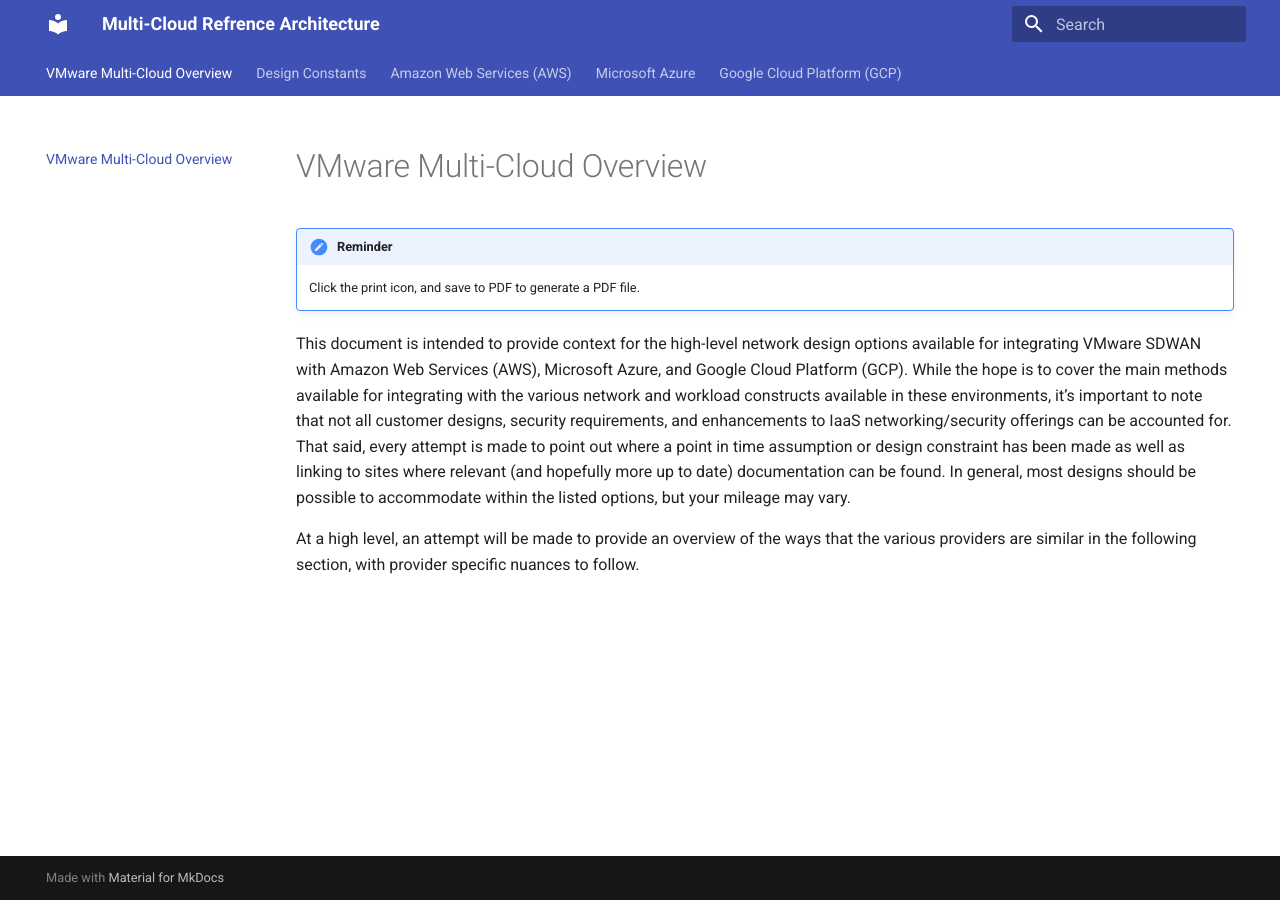
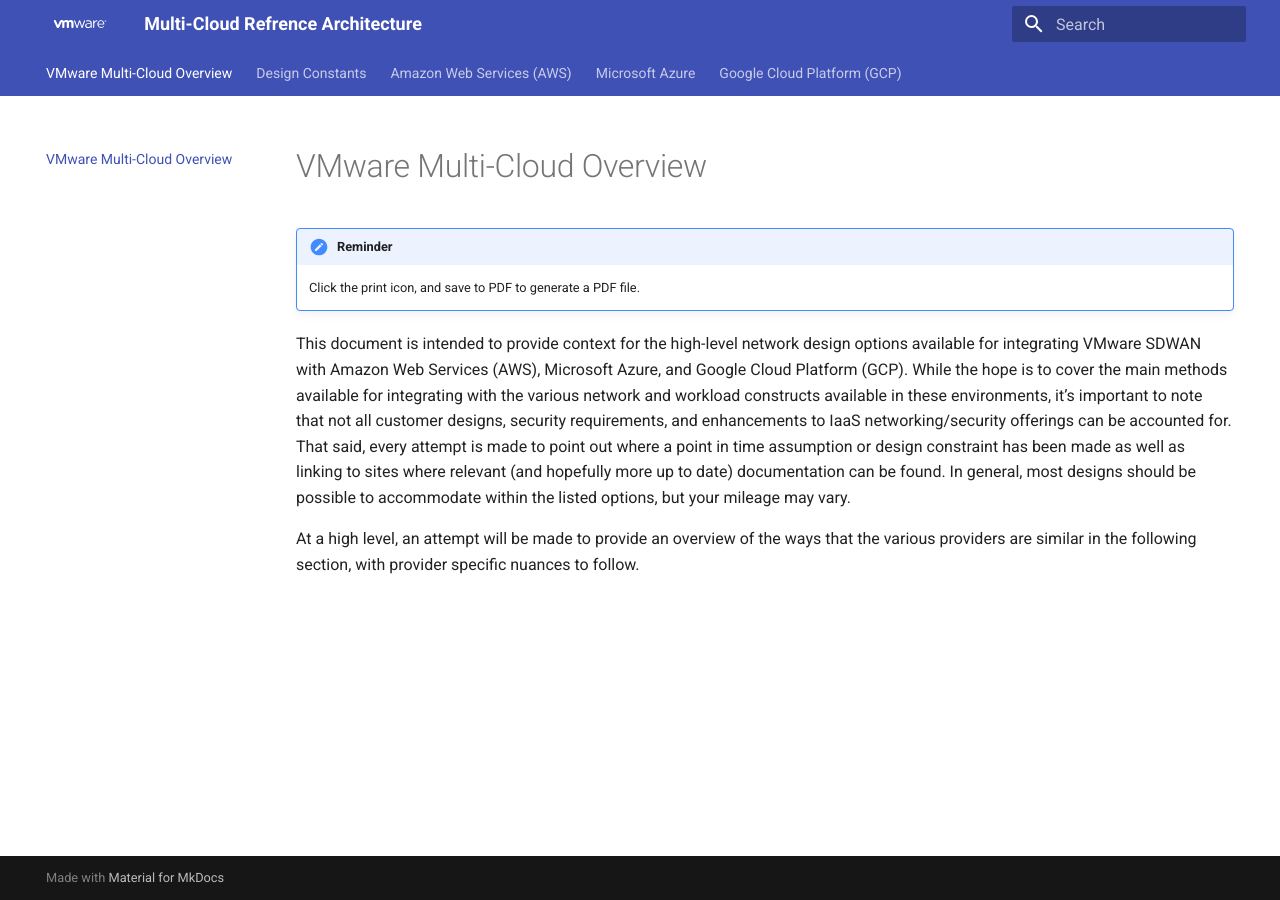
Before and after one commit to el-hoffer/velo-mc-refarch, an MkDocs documentation site: the page built from docs/index.md, in a window 1280 px wide. Built offline with MkDocs 1.6.1 and Material for MkDocs 9.7.7, drawn with Linux system fonts in a browser that asks for light colours.

Commit message:
Updated icons

```diff
--- a/mkdocs.yml
+++ b/mkdocs.yml
@@ -7,6 +7,8 @@ theme:
     - toc.follow
   name: material
   custom_dir: docs/overrides
+  logo: assets/img/vmw_logo_white.svg
+  favicon: assets/img/sase_logo.svg
 
 plugins:
     - search
```
Also changed, not shown: docs/assets/img/sase_logo.svg (added), docs/assets/img/vmw_logo_white.svg (added).
